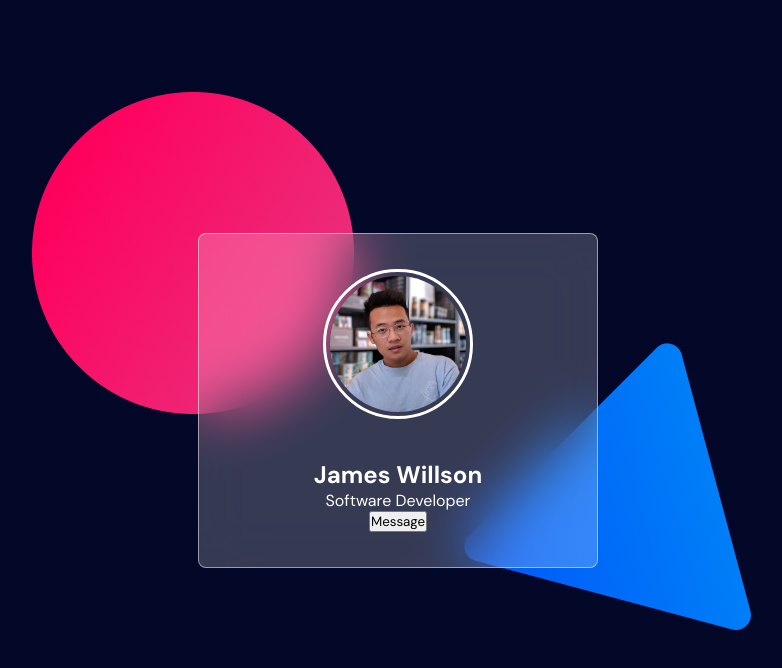
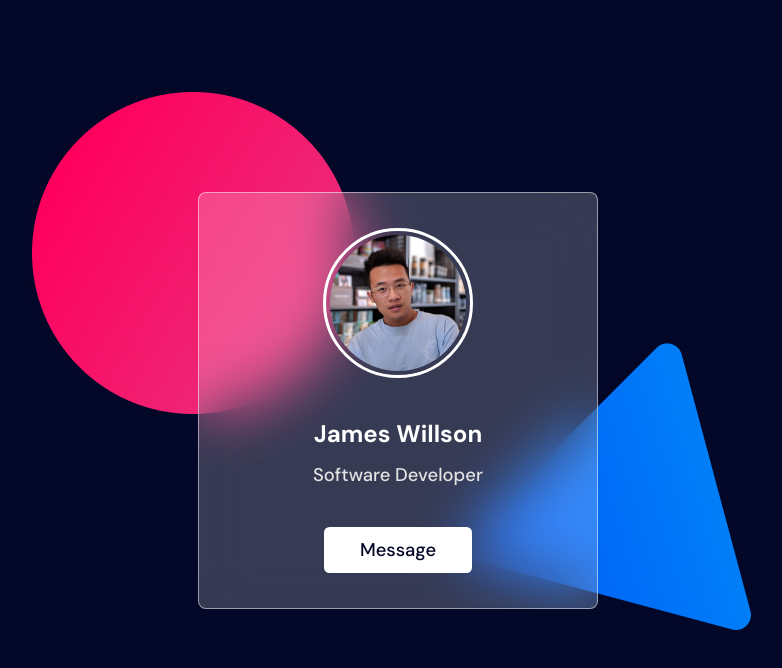
Before and after one commit to codewithandres/-73DayOfCode-Create-Responsive-Card-Slider-in-HTML-CSS---JavaScript, a plain HTML site: page index.html in a window 1280 px wide. Shown: the whole page, without its empty margins (242-1024 px from the left). Drawn offline with Linux system fonts and the light colour scheme.

Commit message:
estilos del bottom de la tarjeta

```diff
--- a/css/main.css
+++ b/css/main.css
@@ -39,3 +39,28 @@ body {
     border: 3px solid hsl(0, 0%, 100%);
     padding: 4px;
 }
+
+.card-list .card-item .user-prefecion {
+    font-size: 1.15rem;
+    color: hsl(0, 0%, 89%);
+    font-weight: 500;
+    margin: 14px 0 40px;
+}
+
+.card-list .card-item .mesage-buttom {
+    font-size: 1.15rem;
+    padding: 10px 35px;
+    color: hsl(234, 86%, 8%);
+    font-weight: 500;
+    border: 1px solid transparent;
+    background-color: hsl(0, 0%, 100%);
+    transition: .2s ease;
+    cursor: pointer;
+    border-radius: .3em;
+
+    &:hover {
+        background-color: hsla(0, 0%, 100%, 0.1);
+        border: 1px solid hsla(0, 0%, 100%, 0.205);
+        color: hsl(0, 0%, 100%);
+    }
+}
```
